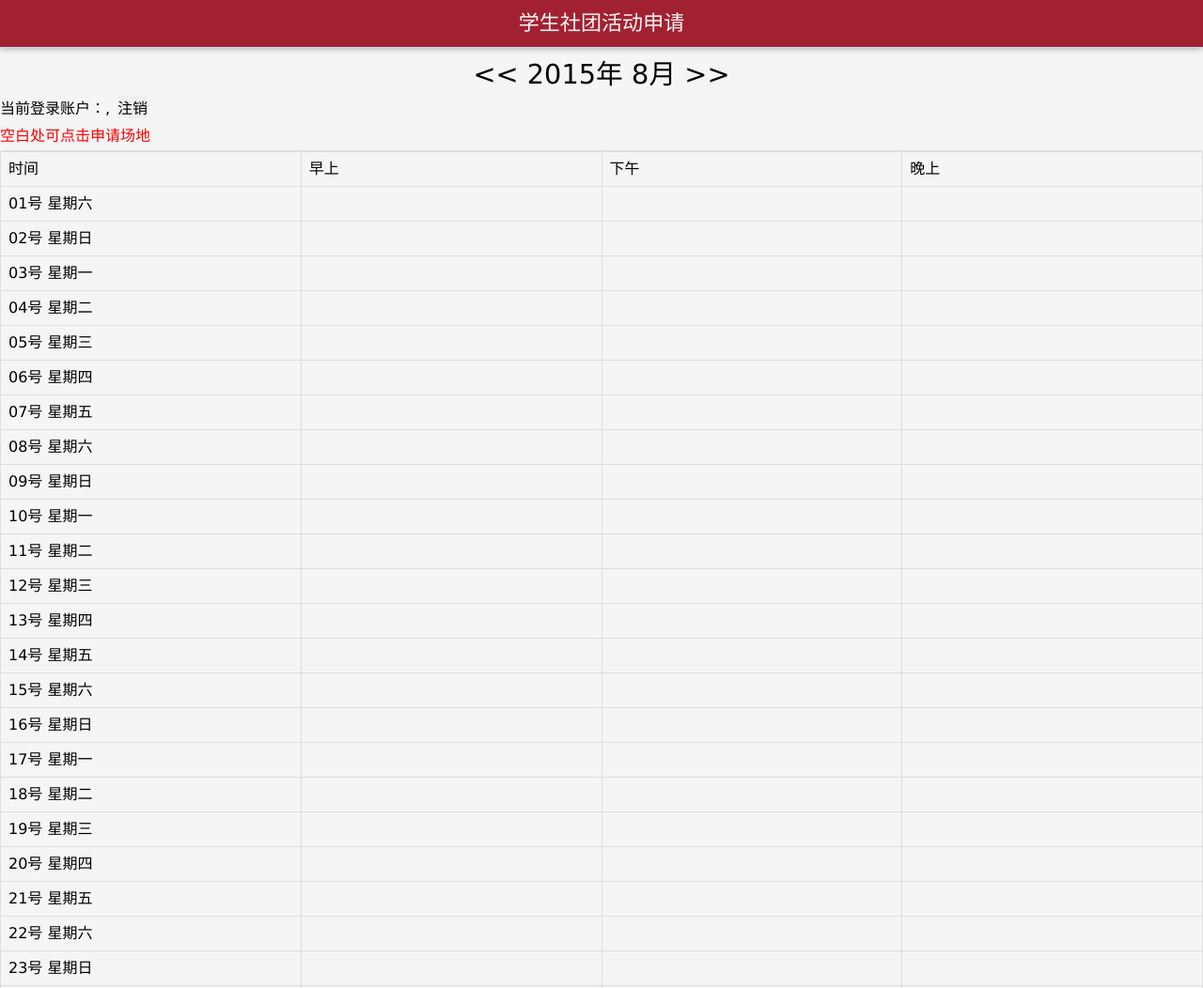
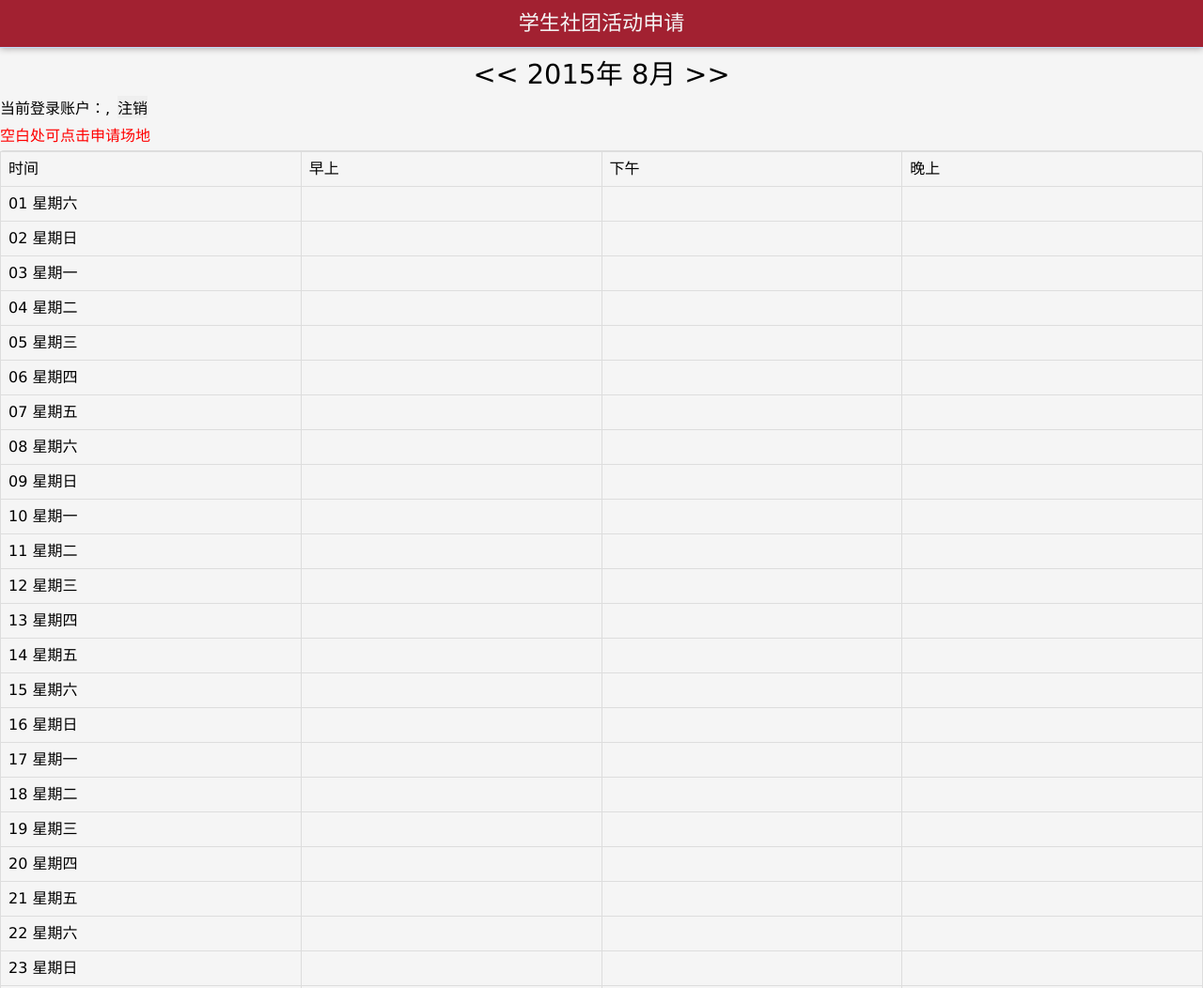
Before and after one commit to keniusuannai/application, a plain HTML site: page WebRoot/index.html in a window 1280 px wide. Shown: the top 1052 px of the page at 94% size. Drawn offline with Linux system fonts and the light colour scheme; no server answers.

Commit message:
Signed-off-by: tage <tage@tagepc>

```diff
--- a/WebRoot/index.html
+++ b/WebRoot/index.html
@@ -340,7 +340,7 @@
         for (var i = 1; i <= days; i++) {
             i = i < 10 ? "0" + i : i;
             tbody.append('<tr>' +
-            '<td><span class="day">' + i + '</span>号 星期<span class="week">' + week[j++] + '</span></td>' +
+            '<td><span class="day">' + i + '</span> 星期<span class="week">' + week[j++] + '</span></td>' +
             '<td onclick="getapply(this)"></td>' +
             '<td onclick="getapply(this)"></td>' +
             '<td onclick="getapply(this)"></td>' +
```
Also changed, not shown: 3 other files.
